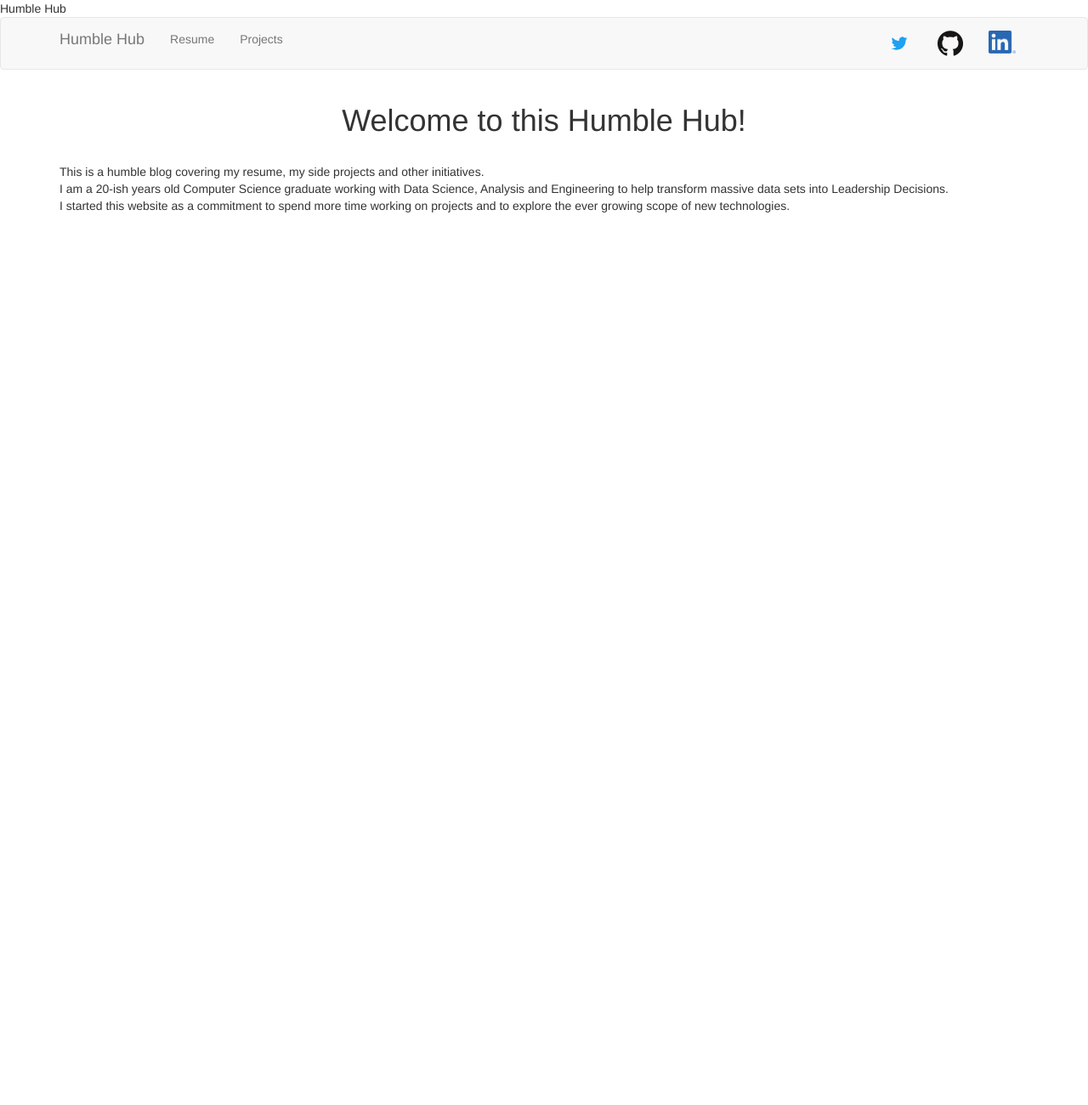
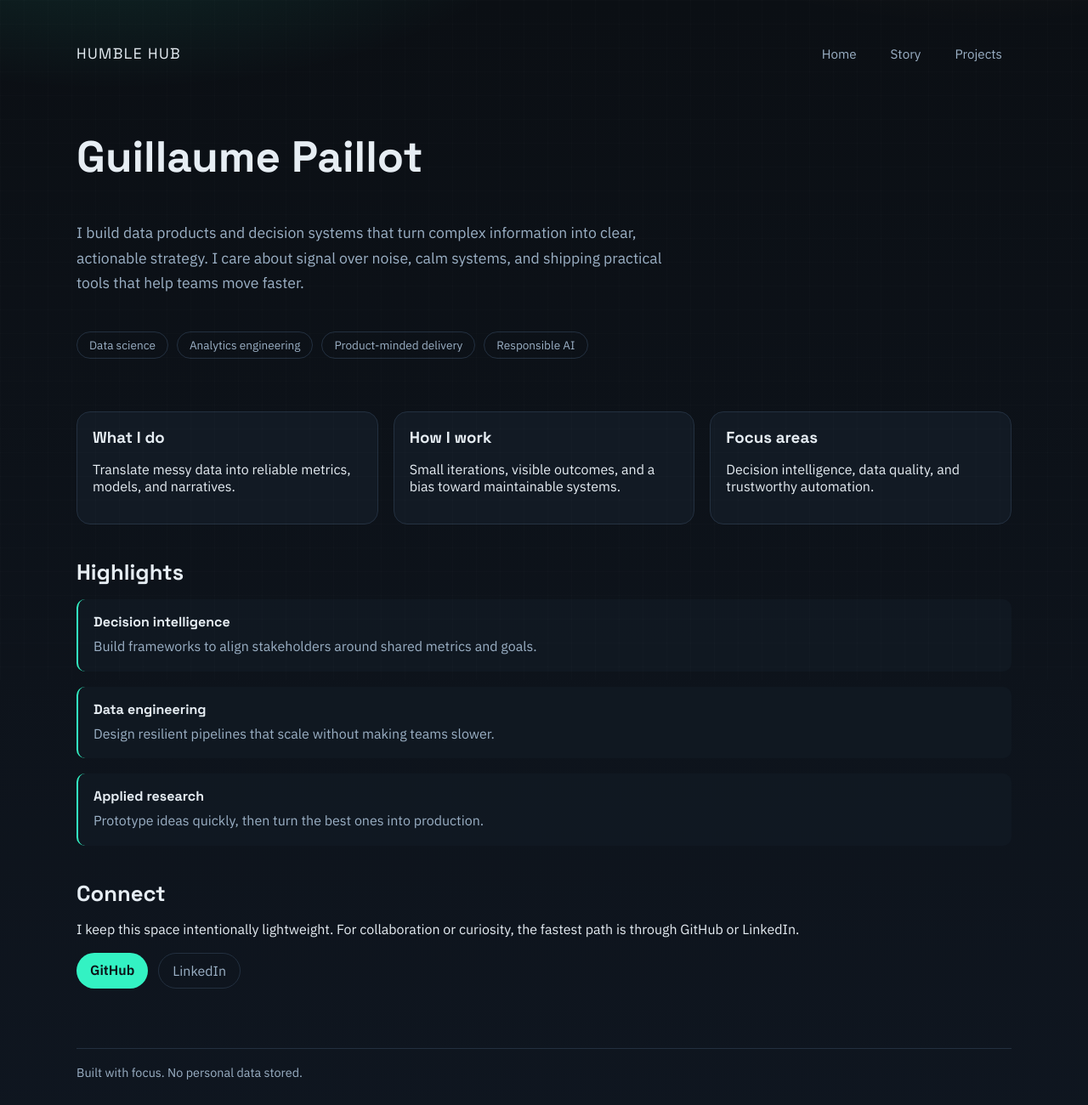
Before and after one commit to T0ll/codex-test, a plain HTML site: page site/index.html in a window 1280 px wide. Shown: the whole page at 85% size. Before the commit the page ends 800 px from the top, so only its background shows below. Drawn offline with nearby package versions, Linux system fonts and the light colour scheme.

Commit message:
Redesign site with privacy-safe content

```diff
--- a/site/index.html
+++ b/site/index.html
@@ -1,78 +1,85 @@
 <!DOCTYPE html>
 <html>
   <head>
-    <title>Humble Hub</title>
+    <title>Guillaume Paillot | Humble Hub</title>
     <meta name="viewport" content="width=device-width, initial-scale=1.0">
-    <link href="https://cdnjs.cloudflare.com/ajax/libs/twitter-bootstrap/3.3.7/css/bootstrap.min.css" rel="stylesheet">
-
-<script async src="https://www.googletagmanager.com/gtag/js?id=G-6LLGBK9JYB"></script>
-<script>
-  window.dataLayer = window.dataLayer || [];
-  function gtag(){dataLayer.push(arguments);}
-  gtag('js', new Date());
-
-  gtag('config', 'G-6LLGBK9JYB');
-</script>
-
-
-
-Humble Hub
-
+    <link rel="stylesheet" href="static/style.css">
   </head>
   <body>
+    <div class="grid" aria-hidden="true"></div>
+    <div class="container">
+      <nav class="nav">
+        <div class="brand">Humble Hub</div>
+        <div class="nav-links">
+          <a href="./">Home</a>
+          <a href="resume/">Story</a>
+          <a href="projects/">Projects</a>
+        </div>
+      </nav>
 
-    <nav class="navbar navbar-default">
-        <div class="container">
-            <div class="navbar-header">
-                <button type="button" class="navbar-toggle collapsed" data-toggle="collapse" data-target="#bs-example-navbar-collapse-1" aria-expanded="false">
-                    <span class="sr-only">Toggle navigation</span>
-                    <span class="icon-bar"></span>
-                    <span class="icon-bar"></span>
-                    <span class="icon-bar"></span>
-                </button>
-                <a class="navbar-brand" href="./">Humble Hub</a>
-            </div>
-            <div class="collapse navbar-collapse" id="bs-example-navbar-collapse-1">
-                <ul class="nav navbar-nav" style="overflow:auto;">
-                    <li><a href="resume/">Resume</a></li>
-                    <li><a href="projects/">Projects</a></li>
-                </ul>
-                <ul class="nav navbar-nav navbar-right">
-                    <li><a href="https://twitter.com/Tolliap" target="_blank" rel="noopener noreferrer"><img alt="Twitter" src="static/twitter.png" width="30px" height="30px"></a></li>
-                    <li><a href="https://github.com/T0ll" target="_blank" rel="noopener noreferrer"><img alt="GitHub" src="static/github.png" width="30px" height="30px"></a></li>
-                    <li><a href="https://linkedin.com/in/guillaumepaillot" target="_blank" rel="noopener noreferrer"><img alt="LinkedIn" src="static/linkedin.png" width="31.75px" height="27px"></a></li>
-                </ul>
-            </div>
+      <section class="hero">
+        <h1>Guillaume Paillot</h1>
+        <p>
+          I build data products and decision systems that turn complex information
+          into clear, actionable strategy. I care about signal over noise, calm systems,
+          and shipping practical tools that help teams move faster.
+        </p>
+        <div class="pill-row">
+          <span class="pill">Data science</span>
+          <span class="pill">Analytics engineering</span>
+          <span class="pill">Product-minded delivery</span>
+          <span class="pill">Responsible AI</span>
         </div>
-    </nav>
+      </section>
 
+      <section class="cards">
+        <div class="card">
+          <h3>What I do</h3>
+          <p>Translate messy data into reliable metrics, models, and narratives.</p>
+        </div>
+        <div class="card">
+          <h3>How I work</h3>
+          <p>Small iterations, visible outcomes, and a bias toward maintainable systems.</p>
+        </div>
+        <div class="card">
+          <h3>Focus areas</h3>
+          <p>Decision intelligence, data quality, and trustworthy automation.</p>
+        </div>
+      </section>
 
-    <div class="container">
+      <section>
+        <h2 class="section-title">Highlights</h2>
+        <div class="timeline">
+          <div class="timeline-item">
+            <h4>Decision intelligence</h4>
+            <p>Build frameworks to align stakeholders around shared metrics and goals.</p>
+          </div>
+          <div class="timeline-item">
+            <h4>Data engineering</h4>
+            <p>Design resilient pipelines that scale without making teams slower.</p>
+          </div>
+          <div class="timeline-item">
+            <h4>Applied research</h4>
+            <p>Prototype ideas quickly, then turn the best ones into production.</p>
+          </div>
+        </div>
+      </section>
 
+      <section>
+        <h2 class="section-title">Connect</h2>
+        <p>
+          I keep this space intentionally lightweight. For collaboration or curiosity,
+          the fastest path is through GitHub or LinkedIn.
+        </p>
+        <div class="cta">
+          <a class="button" href="https://github.com/T0ll" target="_blank" rel="noopener noreferrer">GitHub</a>
+          <a class="ghost" href="https://linkedin.com/in/guillaumepaillot" target="_blank" rel="noopener noreferrer">LinkedIn</a>
+        </div>
+      </section>
 
-
-
-
-    <h1 style="text-align:center;">Welcome to this Humble Hub!</h1>
-
-    <p style="text-align:justify;">
-    <br>This is a humble blog covering my resume, my side projects and other initiatives.
-    <br>I am a 20-ish years old Computer Science graduate working with Data Science, Analysis and Engineering to help transform massive data sets into Leadership Decisions.
-    <br>I started this website as a commitment to spend more time working on projects and to explore the ever growing scope of new technologies.
-    </p>
-
+      <footer class="footer">
+        <span>Built with focus. No personal data stored.</span>
+      </footer>
     </div>
-
-
-
-<script async src="https://www.googletagmanager.com/gtag/js?id=G-6LLGBK9JYB"></script>
-<script>
-  window.dataLayer = window.dataLayer || [];
-  function gtag(){dataLayer.push(arguments);}
-  gtag('js', new Date());
-
-  gtag('config', 'G-6LLGBK9JYB');
-</script>
-
   </body>
 </html>
--- /dev/null
+++ b/site/static/style.css
@@ -0,0 +1,212 @@
+@import url("https://fonts.googleapis.com/css2?family=IBM+Plex+Sans:wght@300;400;600&family=Space+Grotesk:wght@400;600;700&display=swap");
+
+:root {
+  --bg: #0b0f14;
+  --bg-2: #0f1620;
+  --card: #121a24;
+  --text: #e6edf3;
+  --muted: #9bb0c5;
+  --accent: #33f2c3;
+  --accent-2: #f5c56a;
+  --border: #233040;
+}
+
+* {
+  box-sizing: border-box;
+}
+
+body {
+  margin: 0;
+  font-family: "IBM Plex Sans", "Segoe UI", sans-serif;
+  color: var(--text);
+  background:
+    radial-gradient(900px 400px at 10% -10%, rgba(51, 242, 195, 0.15), transparent 60%),
+    radial-gradient(900px 500px at 90% -20%, rgba(245, 197, 106, 0.12), transparent 60%),
+    linear-gradient(180deg, var(--bg), var(--bg-2));
+  min-height: 100vh;
+}
+
+a {
+  color: inherit;
+  text-decoration: none;
+}
+
+.grid {
+  position: fixed;
+  inset: 0;
+  background-image:
+    linear-gradient(rgba(255, 255, 255, 0.04) 1px, transparent 1px),
+    linear-gradient(90deg, rgba(255, 255, 255, 0.04) 1px, transparent 1px);
+  background-size: 28px 28px;
+  pointer-events: none;
+  opacity: 0.35;
+}
+
+.container {
+  width: min(1100px, 92vw);
+  margin: 0 auto;
+  padding: 28px 0 80px;
+}
+
+.nav {
+  display: flex;
+  align-items: center;
+  justify-content: space-between;
+  padding: 18px 0 12px;
+}
+
+.brand {
+  font-family: "Space Grotesk", sans-serif;
+  font-size: 1.1rem;
+  letter-spacing: 0.08em;
+  text-transform: uppercase;
+}
+
+.nav-links {
+  display: flex;
+  gap: 18px;
+  font-size: 0.95rem;
+  color: var(--muted);
+}
+
+.nav-links a {
+  padding: 6px 10px;
+  border-radius: 18px;
+  border: 1px solid transparent;
+}
+
+.nav-links a:hover {
+  border-color: var(--border);
+  color: var(--text);
+}
+
+.hero {
+  display: grid;
+  gap: 24px;
+  padding: 60px 0 30px;
+  animation: fade-up 0.7s ease-out;
+}
+
+.hero h1 {
+  font-family: "Space Grotesk", sans-serif;
+  font-size: clamp(2.2rem, 4vw, 3.6rem);
+  margin: 0;
+}
+
+.hero p {
+  font-size: 1.1rem;
+  color: var(--muted);
+  line-height: 1.7;
+  max-width: 720px;
+}
+
+.pill-row {
+  display: flex;
+  flex-wrap: wrap;
+  gap: 10px;
+}
+
+.pill {
+  border: 1px solid var(--border);
+  border-radius: 999px;
+  padding: 6px 14px;
+  font-size: 0.85rem;
+  color: var(--muted);
+}
+
+.cards {
+  display: grid;
+  grid-template-columns: repeat(auto-fit, minmax(240px, 1fr));
+  gap: 18px;
+  margin: 32px 0 24px;
+}
+
+.card {
+  background: var(--card);
+  border: 1px solid var(--border);
+  border-radius: 16px;
+  padding: 18px;
+}
+
+.card h3 {
+  margin: 0 0 8px;
+  font-family: "Space Grotesk", sans-serif;
+}
+
+.section-title {
+  margin: 40px 0 16px;
+  font-family: "Space Grotesk", sans-serif;
+  font-size: 1.6rem;
+}
+
+.timeline {
+  display: grid;
+  gap: 18px;
+}
+
+.timeline-item {
+  padding: 16px 18px;
+  border-left: 2px solid var(--accent);
+  background: rgba(18, 26, 36, 0.7);
+  border-radius: 10px;
+}
+
+.timeline-item h4 {
+  margin: 0 0 6px;
+  font-family: "Space Grotesk", sans-serif;
+}
+
+.timeline-item p {
+  margin: 0;
+  color: var(--muted);
+  line-height: 1.6;
+}
+
+.cta {
+  display: flex;
+  flex-wrap: wrap;
+  gap: 12px;
+  margin-top: 18px;
+}
+
+.button {
+  background: var(--accent);
+  color: #0b1116;
+  padding: 10px 16px;
+  border-radius: 999px;
+  font-weight: 600;
+}
+
+.ghost {
+  border: 1px solid var(--border);
+  color: var(--muted);
+  padding: 10px 16px;
+  border-radius: 999px;
+}
+
+.footer {
+  margin-top: 70px;
+  color: var(--muted);
+  font-size: 0.9rem;
+  border-top: 1px solid var(--border);
+  padding-top: 18px;
+}
+
+@keyframes fade-up {
+  from {
+    opacity: 0;
+    transform: translateY(16px);
+  }
+  to {
+    opacity: 1;
+    transform: translateY(0);
+  }
+}
+
+@media (max-width: 720px) {
+  .nav {
+    flex-direction: column;
+    align-items: flex-start;
+    gap: 12px;
+  }
+}
```
Also changed, not shown: site/projects/index.html (+47 -79 lines), site/resume/index.html (+61 -59 lines), site/static/twitter.png (deleted), 1 other file.
